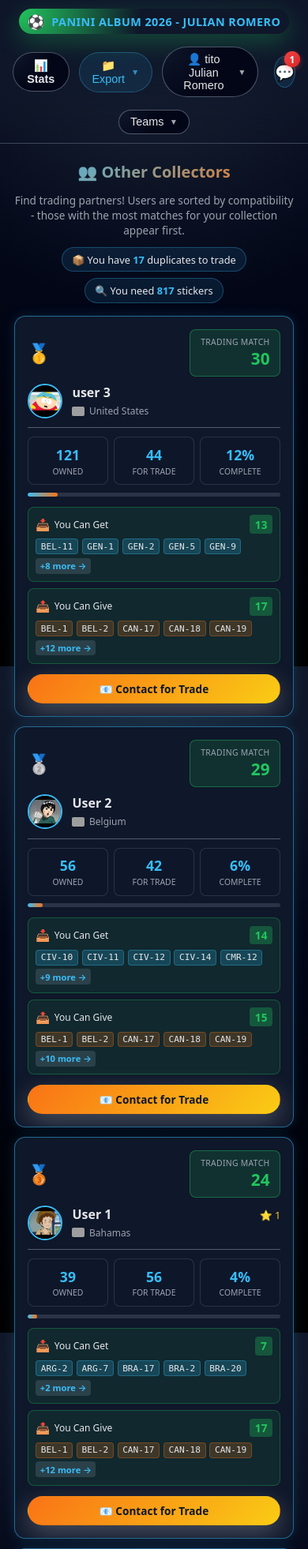
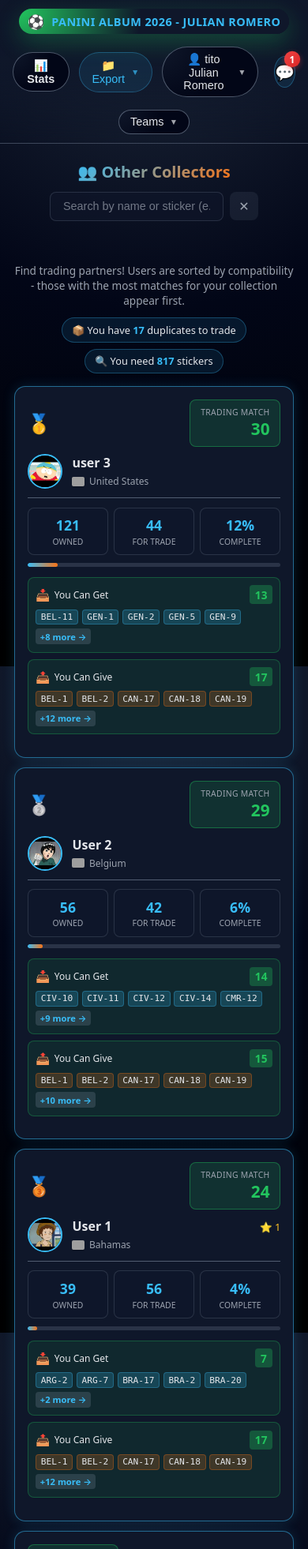
Before and after one commit to ProgrammerRomero/PaniniAlbum, a Flask app: page /auth/users in a window 390 px wide. Shown: the top 1962 px of the page at 79% size. Run offline with Flask 3, Linux system fonts and the light colour scheme; a user stored in the database is signed in; grey boxes are pictures that could not be loaded.

Commit message:
Search Bar added into Other Users Page, this search filter by Trader's Name or Duplicated stickers from the Traiders 'You can get'-> which are the duplicated form the traiders

```diff
--- a/album/templates/auth/users.html
+++ b/album/templates/auth/users.html
@@ -8,7 +8,13 @@
 
     <!-- Header -->
     <header class="users-header">
-      <h1 class="users-title">👥 Other Collectors</h1>
+      <div class="header-top">
+        <h1 class="users-title">👥 Other Collectors</h1>
+        <div class="search-container">
+          <input type="text" id="userSearch" class="search-input" placeholder="Search by name or sticker (e.g., bra-17)..." autocomplete="off">
+          <button class="search-btn" onclick="clearSearch()" title="Clear search">✕</button>
+        </div>
+      </div>
       <p class="users-subtitle">
         Find trading partners! Users are sorted by compatibility -
         those with the most matches for your collection appear first.
@@ -23,6 +29,15 @@
         </span>
       </div>
     </header>
+
+    <!-- No Results Message -->
+    <div id="noResults" class="no-results" style="display: none;">
+      <div class="empty-state">
+        <span class="empty-icon">🔍</span>
+        <h2>No Results Found</h2>
+        <p>No traders match your search. Try a different name or sticker number.</p>
+      </div>
+    </div>
 
     <!-- Flash messages -->
     {% with messages = get_flashed_messages(with_categories=true) %}
@@ -167,13 +182,6 @@
             </div>
           </div>
 
-          <!-- Contact Button -->
-          <div class="user-actions">
-            <a href="mailto:{{ data.user.email }}?subject=Panini%20Album%20Trade%20Offer"
-               class="btn btn-primary btn-block contact-btn">
-              📧 Contact for Trade
-            </a>
-          </div>
         </div>
         {% endfor %}
       </div>
@@ -295,12 +303,101 @@
 
 <script>
 (function() {
+  // User data for search filtering - manually build serializable structure
+  // Searches by: trader name OR stickers in "You Can Get" (trader's duplicates = can_receive)
+  const usersData = [
+    {% for data in users_data %}
+    {
+      username: {{ data.user.username | tojson }},
+      canReceive: {{ data.can_receive | tojson }}
+    }{% if not loop.last %},{% endif %}
+    {% endfor %}
+  ];
+
   // Card click to expand functionality
   const cards = document.querySelectorAll('.user-card');
+  const cardsArray = Array.from(cards);
   const modal = document.getElementById('userCardModal');
   const modalBackdrop = modal.querySelector('.user-card-modal-backdrop');
   const modalCloseBtn = modal.querySelector('.modal-close-btn');
   const modalContainer = document.getElementById('modalCardContainer');
+  const searchInput = document.getElementById('userSearch');
+  const noResults = document.getElementById('noResults');
+  const clearBtn = document.querySelector('.search-btn');
+
+  // Search functionality
+  function filterUsers() {
+    const query = searchInput.value.trim().toLowerCase();
+    let visibleCount = 0;
+
+    if (!query) {
+      // Show all cards when search is empty
+      cards.forEach(card => card.style.display = '');
+      noResults.style.display = 'none';
+      clearBtn.classList.add('hidden');
+      return;
+    }
+
+    clearBtn.classList.remove('hidden');
+
+    console.log('Searching for:', query);
+    console.log('Total users:', usersData.length);
+
+    usersData.forEach((data, index) => {
+      const card = cardsArray[index];
+      if (!card) {
+        console.log('No card for index', index);
+        return;
+      }
+
+      // Get username and convert to lowercase
+      const username = (data.username || '').toLowerCase();
+      // Get trader's duplicate stickers (what YOU can get from them)
+      const canReceive = data.canReceive || [];
+      const canReceiveLower = canReceive.map(s => s.toLowerCase());
+
+      // Match by username (partial match)
+      const usernameMatch = username.includes(query);
+
+      // Match by stickers in "You Can Get" (trader's duplicates)
+      const stickerMatch = canReceiveLower.some(sticker => sticker.includes(query));
+
+      if (usernameMatch || stickerMatch) {
+        card.style.display = '';
+        visibleCount++;
+        console.log('MATCH:', data.username, '| Username match:', usernameMatch, '| Sticker match:', stickerMatch);
+      } else {
+        card.style.display = 'none';
+      }
+    });
+
+    console.log('Visible count:', visibleCount);
+
+    // Show "no results" if nothing matches
+    noResults.style.display = visibleCount === 0 ? 'block' : 'none';
+  }
+
+  // Debounced search
+  let searchTimeout;
+  searchInput.addEventListener('input', function() {
+    clearTimeout(searchTimeout);
+    searchTimeout = setTimeout(filterUsers, 150);
+  });
+
+  // Clear search
+  window.clearSearch = function() {
+    searchInput.value = '';
+    filterUsers();
+    searchInput.focus();
+  };
+
+  // Handle Enter key to search immediately
+  searchInput.addEventListener('keypress', function(e) {
+    if (e.key === 'Enter') {
+      clearTimeout(searchTimeout);
+      filterUsers();
+    }
+  });
 
   function openModal(card) {
     // Clone the card content
@@ -666,6 +763,128 @@ function escapeHtml(text) {
   color: var(--color-text);
 }
 
+/* Header Layout with Search */
+.header-top {
+  display: flex;
+  justify-content: center;
+  align-items: center;
+  margin-bottom: 0.5rem;
+  padding: 0 0.5rem;
+  position: relative;
+}
+
+.users-title {
+  margin: 0;
+  text-align: center;
+}
+
+.search-container {
+  display: flex;
+  align-items: center;
+  gap: 0.5rem;
+  position: absolute;
+  right: 0.5rem;
+  top: 50%;
+  transform: translateY(-50%);
+}
+
+.search-input {
+  width: 280px;
+  padding: 0.6rem 1rem;
+  font-size: 0.9rem;
+  background: rgba(15, 23, 42, 0.6);
+  border: 1px solid rgba(148, 163, 184, 0.2);
+  border-radius: 8px;
+  color: var(--color-text);
+  transition: all 0.2s;
+}
+
+.search-input:focus {
+  outline: none;
+  border-color: var(--color-accent);
+  box-shadow: 0 0 0 3px rgba(56, 189, 248, 0.1);
+}
+
+.search-input::placeholder {
+  color: var(--color-text-muted);
+  opacity: 0.7;
+}
+
+.search-btn {
+  width: 36px;
+  height: 36px;
+  border: none;
+  border-radius: 8px;
+  background: rgba(148, 163, 184, 0.1);
+  color: var(--color-text-muted);
+  cursor: pointer;
+  display: flex;
+  align-items: center;
+  justify-content: center;
+  font-size: 1rem;
+  transition: all 0.2s;
+}
+
+.search-btn:hover {
+  background: rgba(148, 163, 184, 0.2);
+  color: var(--color-text);
+}
+
+.search-btn.hidden {
+  display: none;
+}
+
+/* No Results Message */
+.no-results {
+  text-align: center;
+  padding: 3rem 2rem;
+  margin-top: 1rem;
+}
+
+.no-results .empty-state {
+  display: flex;
+  flex-direction: column;
+  align-items: center;
+  gap: 0.75rem;
+}
+
+.no-results .empty-icon {
+  font-size: 3rem;
+  opacity: 0.5;
+}
+
+.no-results h2 {
+  font-size: 1.25rem;
+  color: var(--color-text);
+  margin: 0;
+}
+
+.no-results p {
+  font-size: 0.9rem;
+  color: var(--color-text-muted);
+  margin: 0;
+}
+
+/* Responsive for search */
+@media (max-width: 640px) {
+  .header-top {
+    flex-direction: column;
+    gap: 0.75rem;
+    padding-bottom: 2.5rem;
+  }
+
+  .search-container {
+    position: static;
+    transform: none;
+    width: 100%;
+    justify-content: center;
+  }
+
+  .search-input {
+    width: 220px;
+  }
+}
+
 .stat-badge strong {
   color: var(--color-accent);
 }
```
Also changed, not shown: instance/album.db.
